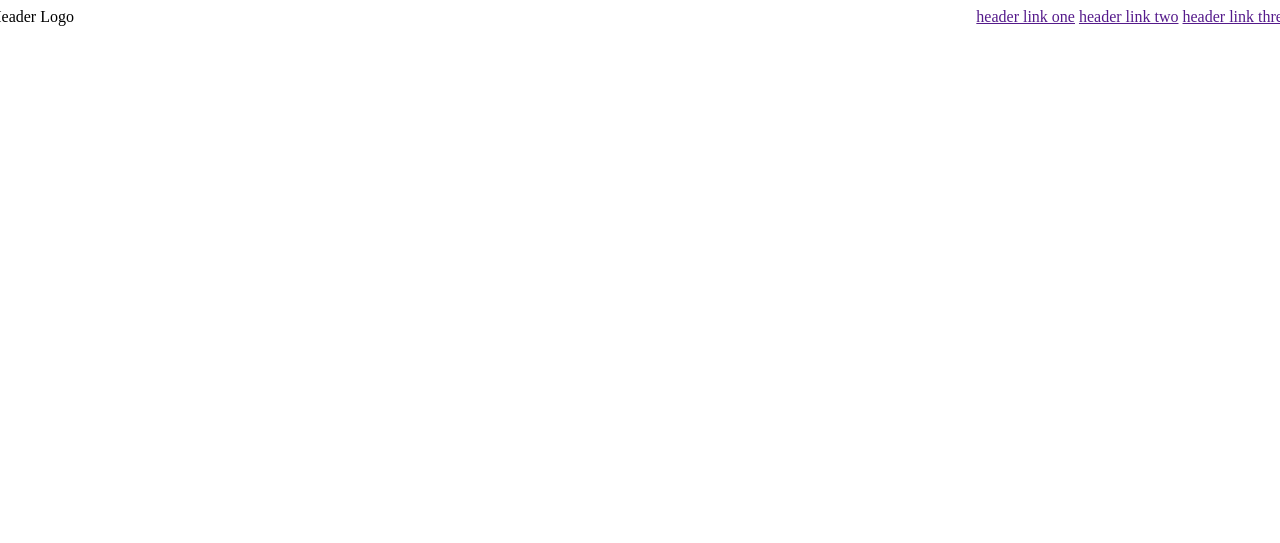
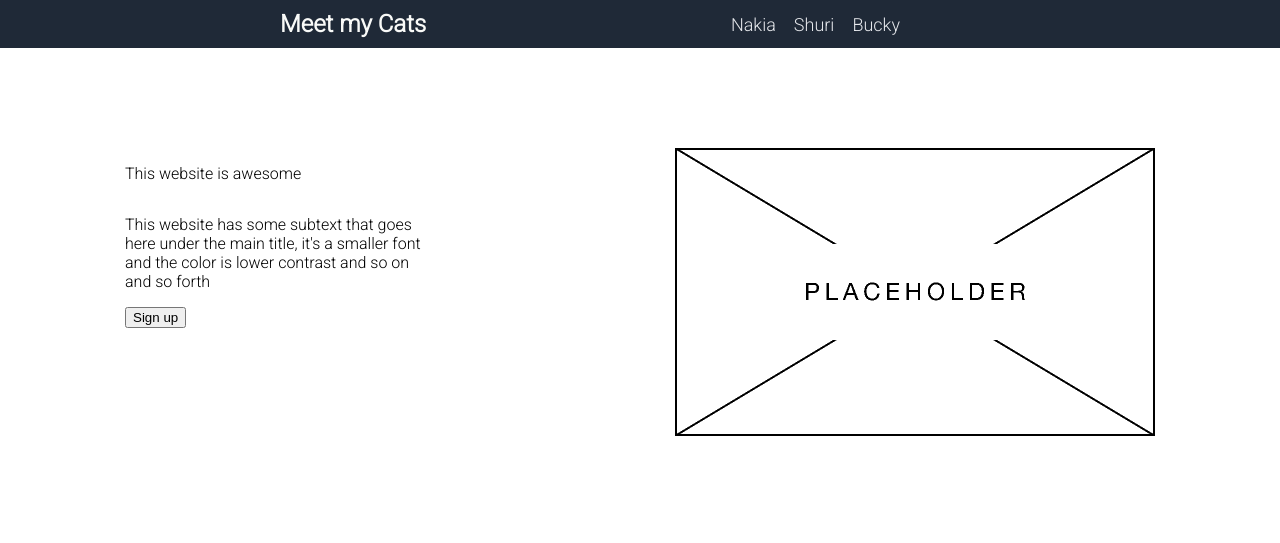
Before and after one commit to jorgeblanez/landing-page, a plain HTML site: page landing-page.html in a window 1280 px wide. Drawn offline with Linux system fonts and the light colour scheme.

Commit message:
Organize upper content
This commit organizes the upper content of the page in a similar
way that is presented on the example. Next, i'll style it with the
correct colors and fonts and see if there is any changes needed to be
done

```diff
--- a/landing-page.html
+++ b/landing-page.html
@@ -1,6 +1,9 @@
 <!DOCTYPE html>
 <html lang="en">
 <head>
+    <link rel="preconnect" href="https://fonts.googleapis.com">
+<link rel="preconnect" href="https://fonts.gstatic.com" crossorigin>
+<link href="https://fonts.googleapis.com/css2?family=Roboto:wght@300&display=swap" rel="stylesheet">
     <meta charset="UTF-8">
     <meta http-equiv="X-UA-Compatible" content="IE=edge">
     <meta name="viewport" content="width=device-width, initial-scale=1.0">
@@ -9,12 +12,24 @@
 </head>
 <body>
     <div class="header">
-        <div class="logo">Header Logo</div>
+        <div class="logo">Meet my Cats</div>
         <div class="header-link">
-            <a href="">header link one</a>
-            <a href="">header link two</a>
-            <a href="">header link three</a>
+            <a href="">Nakia</a>
+            <a href="">Shuri</a>
+            <a href="">Bucky</a>
         </div>
+    </div>
+
+    <div class="upper-content">
+        <div class="stacked-content">
+            <p class="title">This website is awesome</p>
+            <p class="text">This website has some subtext that goes here under the main title, it's a smaller font and the color is lower contrast and so on and so forth</p>
+            <button class="buttons">Sign up</button>
+        </div>
+        <div class="upper-image">
+            <img src="./images/placeholder.png" alt="">
+        </div>
+
     </div>
 </body>
 </html>
--- a/styles.css
+++ b/styles.css
@@ -1,13 +1,50 @@
 body{
     display: flex;
     flex-direction: column;
-    align-items: center;
+    font-family: 'Roboto', sans-serif;
+    margin: 0;
 }
 
+a{
+    text-decoration: none;
+    color: #e5e7eb;
+    font-size: 18px;
+}
+
+.header-link{
+    padding-right: 100px;
+    display: flex;
+    gap: 18px;
+}
 .header{
     display: flex;
+    background-color: #1F2937;
     justify-content: space-between;
     align-items: center;
-    width: 1300px;
-    flex: auto;
+    clear: both;
+    padding: 10px 280px
 }
+
+.logo{
+    font-size: 24px;
+    color: #F9FAF8;
+    font-weight: bold;
+}
+
+.upper-content{
+    display: flex;
+    padding: 100px 0;
+    justify-content: space-around;
+}
+
+.stacked-content{
+    display: flex;
+    flex-direction: column;
+    justify-content: flex-start;
+    align-items: flex-start;
+}
+
+.text{
+    flex-wrap: wrap;
+    width: 300px;
+}
```
